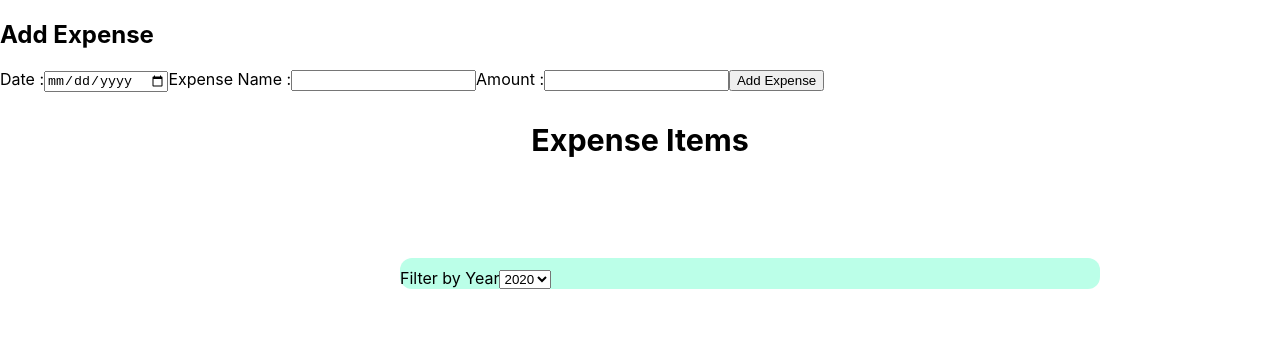
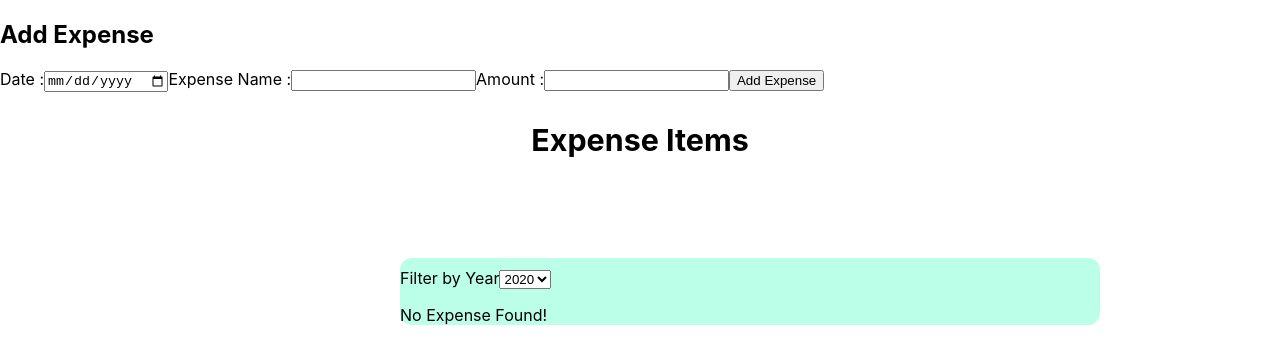
Before and after one commit to sagarikamohanty2000/react-first-app, a React (Create React App) app: page / in a window 1280 px wide. Shown: the top 364 px of the page. Built offline with nearby package versions, Linux system fonts and the light colour scheme.

Commit message:
ConditionalArgument/noExpense

```diff
--- a/src/components/Expenses/ExpenseItem.js
+++ b/src/components/Expenses/ExpenseItem.js
@@ -18,20 +18,25 @@ const ExpenseItem = (data) => {
   }
   const filterExpense = data.items.filter(checkFilterExpense);
 
+  let expenseContent = <p>No Expense Found!</p>
 
+  if(filterExpense.length > 0 )
+  {
+    expenseContent = filterExpense.map((expense) => (
+      <Card className="expense-item"  key={expense.id}>
+
+        <ExpenseDetails
+          date={expense.date}
+          name={expense.name}
+          amount={expense.amount}
+        />
+      </Card>
+    ))
+  }
   return (
     <div>
       <ExpenseFilter selected={filterYear} onChangeFilter={filterChangeHandler}/>
-      {filterExpense.map((expense) => (
-        <Card className="expense-item"  key={expense.id}>
-
-          <ExpenseDetails
-            date={expense.date}
-            name={expense.name}
-            amount={expense.amount}
-          />
-        </Card>
-      ))}
+      {expenseContent}
     </div>
   );
 };
```
